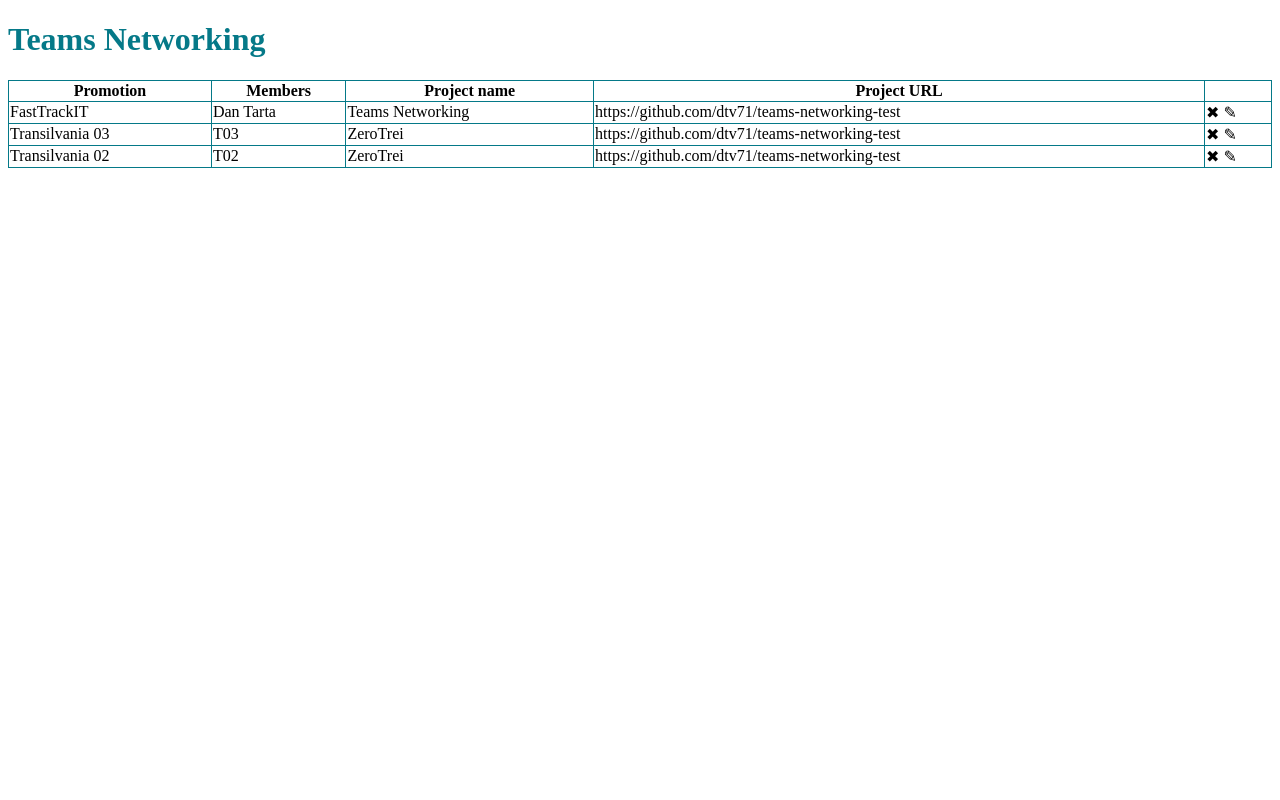
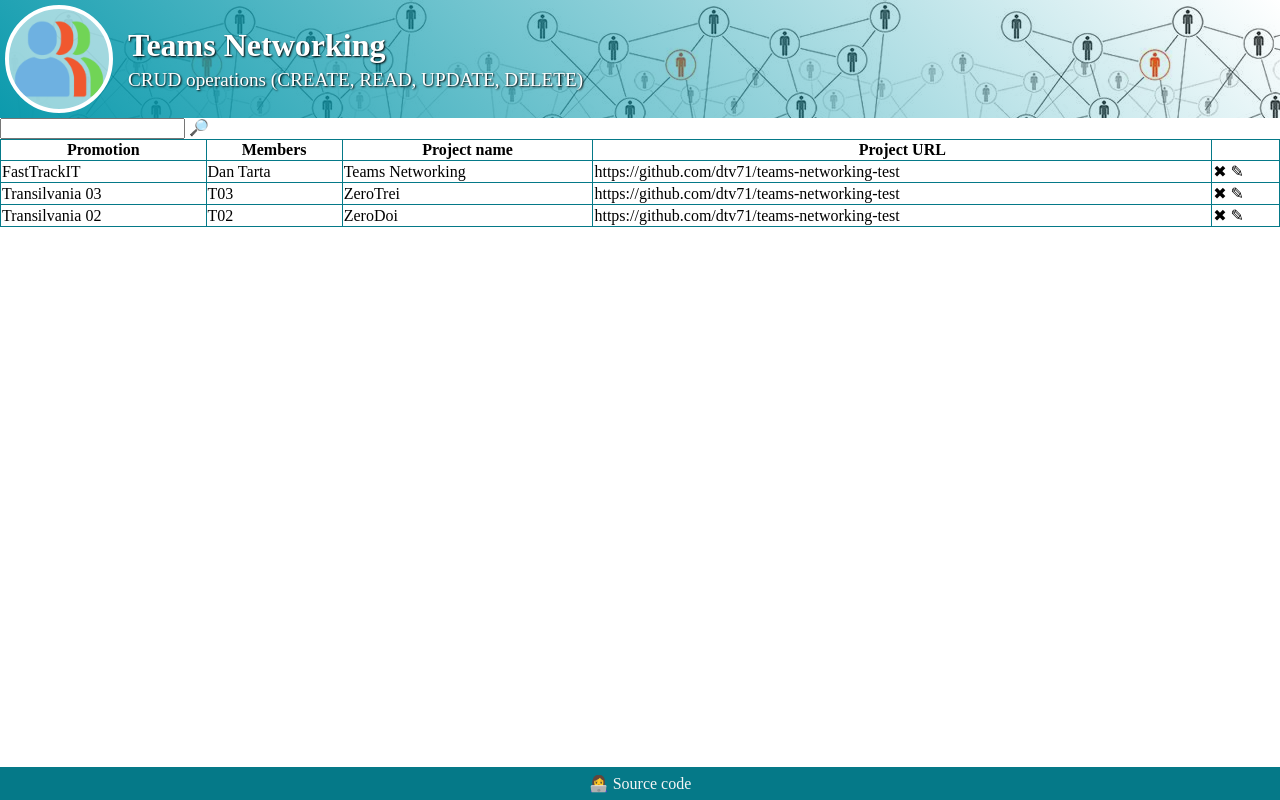
Before and after one commit to dtv71/teams-networking-test, a website built with webpack: page src/index.html in a window 1280 px wide. Built offline with nearby package versions, Linux system fonts and the light colour scheme.

Commit message:
add main layout

```diff
--- a/src/index.html
+++ b/src/index.html
@@ -6,7 +6,20 @@
     <title>Teams Networking</title>
   </head>
   <body>
+    <header>
+      <div id="header-wrapper">
+        <div id="my-picture">
+          <img src="images/network-team-icon.png" alt="poza" width="100" />
+        </div>
+        <div id="header-info">
           <h1>Teams Networking</h1>
+          <h2 id="job-title">CRUD operations (CREATE, READ, UPDATE, DELETE)</h2>
+        </div>
+      </div>
+    </header>
+    <div id="main">
+      <input type="text" id="searchTeams" name="teams" />
+      <label for="search">🔎</label>
       <table id="teamsTable">
         <thead>
           <tr>
@@ -19,5 +32,10 @@
         </thead>
         <tbody></tbody>
       </table>
+    </div>
+
+    <footer>
+      <a href="https://github.com/dtv71/teams-networking-test/tree/main" target="_blank">👩‍💻 Source code</a>
+    </footer>
   </body>
 </html>
--- a/src/style.css
+++ b/src/style.css
@@ -1,6 +1,65 @@
+html {
+  height: 100%;
+}
+
+body {
+  margin: 0;
+  min-height: 100%;
+  display: flex; /*imparte elementele proportional*/
+  flex-direction: column;
+}
+header {
+  padding: 0px;
+  display: flex;
+  flex-direction: row;
+  background-image: url(images/th.png);
+}
+
+#header-info {
+  flex: 1;
+  padding: 10px;
+  text-shadow: 1px 1px 2px #000000;
+}
+
+header h1 {
+  margin: 5px 0;
+  color: #ffffff;
+}
+
+#job-title {
+  color: #ffffff;
+  margin: 5px 0;
+  font-weight: 100;
+  font-size: 1.2em;
+}
+
+#header-wrapper {
+  display: flex;
+  flex: 1;
+  flex-direction: row;
+  align-items: center;
+  background: linear-gradient(45deg, #0798abfa, transparent);
+}
+
+#my-picture {
+  padding: 5px;
+  width: 108px;
+  height: 108px;
+}
+
+#my-picture img {
+  border-radius: 50%;
+  border: 4px solid #fff;
+  background-color: #ffffff90;
+}
+
+#main {
+  flex: 1;
+}
 h1 {
   color: #057988;
 }
+
 #teamsTable {
   width: 100%;
   border-collapse: collapse;
@@ -9,3 +68,33 @@ h1 {
 #teamsTable td {
   border: 1px solid #057988;
 }
+
+footer {
+  padding: 5px 10px 5px 10px;
+  background-color: #057988;
+  color: #f5f5f5;
+  display: flex;
+  flex-direction: row;
+  align-items: stretch;
+  justify-content: center;
+  gap: 5px;
+}
+
+footer a {
+  color: #f5f5f5;
+  padding: 2px 5px;
+  border-radius: 0.2em;
+  transition: 0.5s;
+  text-decoration: none;
+}
+footer a:hover {
+  background: brown;
+}
+
+footer .item {
+  display: flex;
+  flex-direction: row;
+  align-items: center;
+  justify-content: center;
+  gap: 3px;
+}
--- a/src/teams.json
+++ b/src/teams.json
@@ -17,7 +17,7 @@
     "id": 3,
     "promotion": "Transilvania 02",
     "members": "T02",
-    "name": "ZeroTrei",
+    "name": "ZeroDoi",
     "url": "https://github.com/dtv71/teams-networking-test"
   }
 ]
```
Also changed, not shown: src/images/network-team-icon.png (added), src/images/th.png (added). Lines whose indentation alone changed are shown as unchanged.
